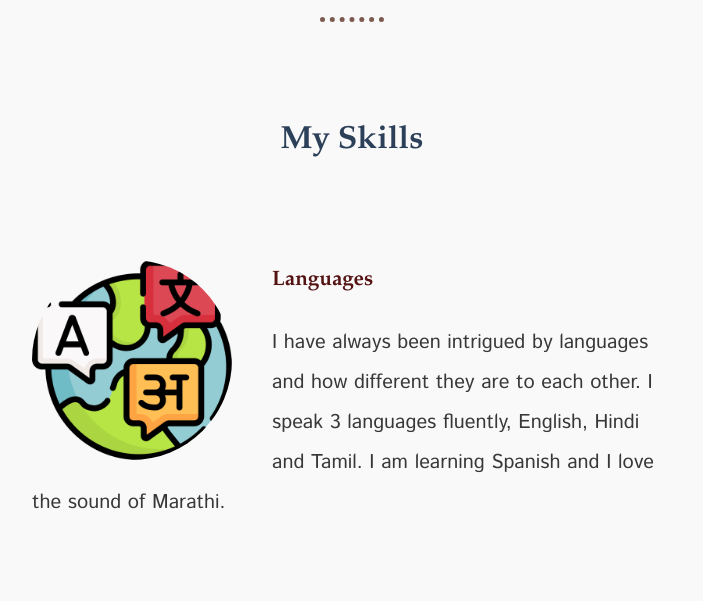
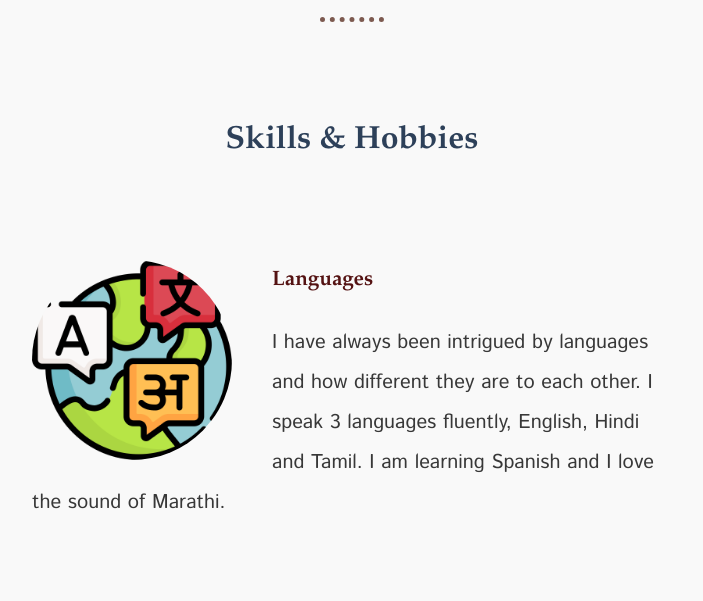
Before and after one commit to shashank16sundar/My-Profile, a plain HTML site: page index.html in a window 1280 px wide. Shown: the part 1320-1921 px from the top of the page, without its empty margins (288-991 px from the left). Drawn offline with Linux system fonts and the light colour scheme.

Commit message:
updated h2 tag of skills to skills and hobbies

```diff
--- a/index.html
+++ b/index.html
@@ -29,7 +29,7 @@
     </div>
     <hr>
     <div class="skills">
-      <h2>My Skills</h2>
+      <h2>Skills & Hobbies</h2>
       <div class="skill-row">
         <img class="skill-1" src="images/languages.png" alt="languages-photo">
         <h3>Languages</h3>
```
